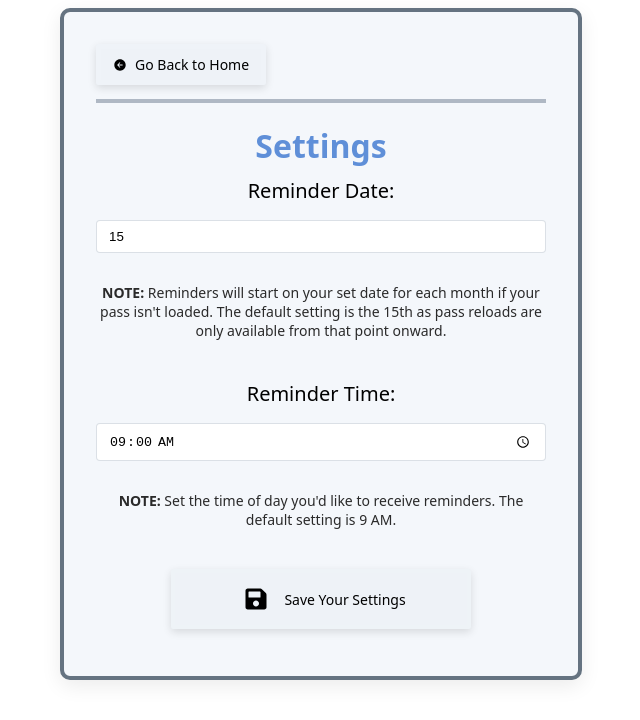
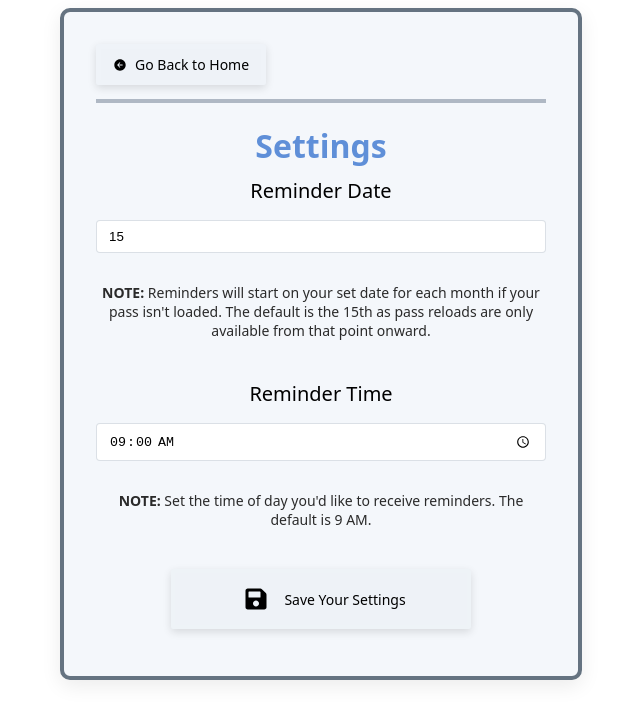
Before and after one commit to samlui1009/PassPing, a React (Vite) app in the folder passping-extension/: page / in a window 1280 px wide. Both pictures are taken after a click on the button "Settings". Shown: the top 720 px of the page, without its empty margins (319-959 px from the left). Built offline with nearby package versions, Linux system fonts and the light colour scheme; a web font is replaced by a local one.

Commit message:
Instruction modifications in Settings.tsx and Menu.tsx, more conditions applied to displaying the Snoozed message

```diff
--- a/passping-extension/src/components/Menu.tsx
+++ b/passping-extension/src/components/Menu.tsx
@@ -18,8 +18,6 @@ function Menu() {
 
   // Starting state for displaying a transient message that should be displayed to the user at the very bottom of the extension
   const [isSnoozedMessage, setIsSnoozedMessage] = useState(false);
-  const snoozedMessage =
-    "Snoozed until tomorrow! We will remind you again then.";
 
   // We have TODAY'S date, in the preferred format that we want
   const today = new Date(now.getFullYear(), now.getMonth(), now.getDate());
@@ -145,12 +143,14 @@ function Menu() {
           </button>
         </div>
 
-        {isSnoozedMessage && isSnoozed && (
+        {isSnoozedMessage && isSnoozed && !isLoaded && (
           <div className="snoozed-msg-ctn">
-            <span className="snoozed-message">{snoozedMessage}</span>
+            <h3 className="snoozed-message">Snoozed until tomorrow!</h3>
+            <p>You will be reminded again tomorrow to check if the next month's U-Pass has been loaded.</p>
           </div>
         )}
       </div>
+
     </>
   );
 }
--- a/passping-extension/src/pages/Settings.tsx
+++ b/passping-extension/src/pages/Settings.tsx
@@ -74,7 +74,7 @@ function Settings({ goBack }: SettingsProps) {
         <h1 className="settings-title">Settings</h1>
 
         <form className="settings-form" onSubmit={saveSettings}>
-          <label htmlFor="reminder-date">Reminder Date:</label>
+          <label htmlFor="reminder-date">Reminder Date</label>
 
           {/* Set the minimum bound for the reminder date to be the 15th - Pass opens up on the 15th */}
           <input
@@ -90,9 +90,9 @@ function Settings({ goBack }: SettingsProps) {
           />
           <p className="addnl-notes">
             <b>NOTE:</b> Reminders will start on your set date for each month if
-            your pass isn't loaded. The default setting is the 15th as pass reloads are only available from that point onward.
+            your pass isn't loaded. The default is the 15th as pass reloads are only available from that point onward.
           </p>
-          <label htmlFor="time">Reminder Time:</label>
+          <label htmlFor="time">Reminder Time</label>
           <input
             className="form-input"
             type="time"
@@ -105,7 +105,7 @@ function Settings({ goBack }: SettingsProps) {
           />
           <p className="addnl-notes">
             <b>NOTE:</b> Set the time of day you'd like to receive reminders.
-            The default setting is 9 AM.
+            The default is 9 AM.
           </p>
           <div className="save-btn-div">
             <button
@@ -122,7 +122,9 @@ function Settings({ goBack }: SettingsProps) {
         {savedVisible && (
           <div className="saved-msg-div">
             <h3 className="saved-message">Settings Saved!</h3>
-            <p className="saved-confirmation">Your settings have now been updated to the {reminderDate} at {reminderTime}.</p>
+            <p className="saved-confirmation">Your settings have now been updated to:</p>
+            <p>New Reminder Date: {reminderDate}</p>
+            <p>New Reminder Time: {reminderTime}</p>
           </div>
         )}
       </div>
```
Also changed, not shown: 3 other files (tests, documents, lock files or other folders).
